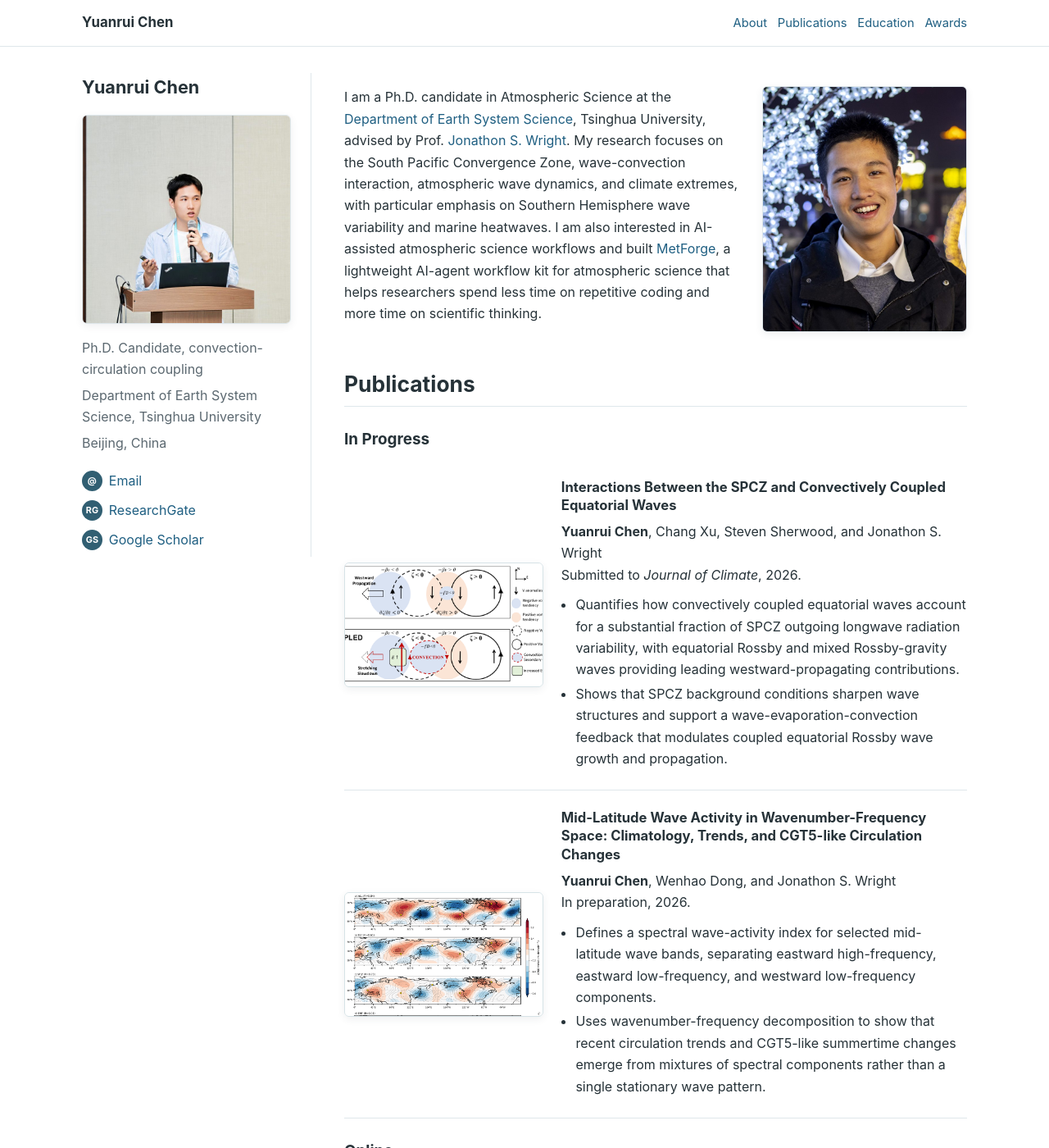
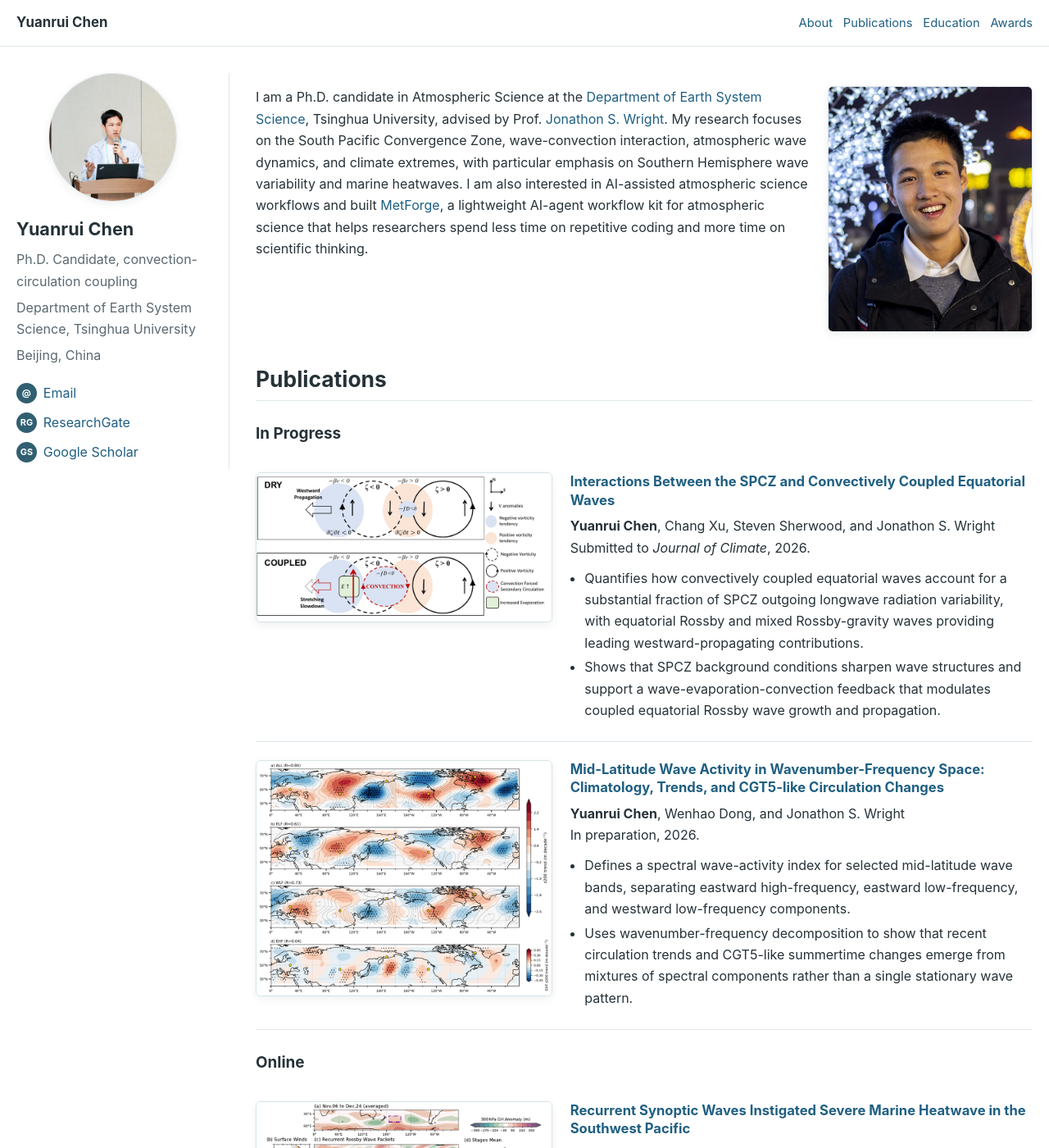
Before and after one commit to yuanruichen/yuanruichen.github.io, a Jekyll site: the page built from index.md, in a window 1280 px wide and 1400 px high. Shown: the whole window at 82% size. Built offline with Jekyll 4.4.1, drawn with Linux system fonts in a browser that asks for light colours.

Commit message:
Refine homepage layout and publication links
Widen the homepage layout, rebalance publication cards toward larger full-image thumbnails, move the sidebar avatar above the name as a circular image, replace the Wave-convection thumbnail with Figure13, and link all publication titles.

```diff
--- a/_layouts/default.html
+++ b/_layouts/default.html
@@ -21,8 +21,8 @@
 
     <main class="page-shell">
       <aside class="profile" aria-label="Profile">
+        <img class="profile__photo" src="{{ '/assets/images/profile-talk.jpg' | relative_url }}" alt="Yuanrui Chen presenting at a workshop">
         <div class="profile__name">{{ site.author.name }}</div>
-        <img class="profile__photo" src="{{ '/assets/images/profile-talk.jpg' | relative_url }}" alt="Yuanrui Chen presenting at a workshop">
         <div class="profile__bio">{{ site.author.bio }}</div>
         <div class="profile__affiliation">{{ site.author.affiliation }}</div>
         <div class="profile__location">{{ site.author.location }}</div>
--- a/assets/css/main.scss
+++ b/assets/css/main.scss
@@ -10,7 +10,7 @@
   --accent: #315f72;
   --accent-soft: #e8f1f4;
   --warm: #c65f3a;
-  --max-width: 1120px;
+  --max-width: 1360px;
 }
 
 * {
@@ -72,8 +72,8 @@ a:hover {
   margin: 0 auto;
   padding: 2rem 1.25rem 4rem;
   display: grid;
-  grid-template-columns: minmax(220px, 280px) minmax(0, 1fr);
-  gap: 2.5rem;
+  grid-template-columns: minmax(210px, 260px) minmax(0, 1fr);
+  gap: 2rem;
 }
 
 .profile {
@@ -91,11 +91,11 @@ a:hover {
 
 .profile__photo {
   display: block;
-  width: 100%;
-  margin: .9rem 0 1rem;
+  width: 66.666%;
+  margin: 0 auto 1rem;
   aspect-ratio: 1 / 1;
   object-fit: cover;
-  border-radius: 6px;
+  border-radius: 50%;
   border: 1px solid var(--line);
   box-shadow: 0 3px 10px rgba(45, 69, 78, .08);
 }
@@ -200,9 +200,9 @@ h3 {
 
 .paper-box {
   display: grid;
-  grid-template-columns: minmax(180px, 32%) minmax(0, 1fr);
+  grid-template-columns: minmax(260px, 38.2%) minmax(0, 1fr);
   gap: 1.35rem;
-  align-items: center;
+  align-items: start;
   border-bottom: 1px solid var(--line);
   padding: 1.35rem 0;
 }
@@ -225,10 +225,8 @@ h3 {
 }
 
 .paper-thumb {
-  display: grid;
-  place-items: center;
+  display: block;
   margin: 0;
-  aspect-ratio: 16 / 10;
   overflow: hidden;
   border: 1px solid #d7e3e7;
   border-radius: 6px;
@@ -238,12 +236,15 @@ h3 {
 
 .paper-thumb img {
   width: 100%;
-  height: 100%;
+  height: auto;
   display: block;
-  object-fit: cover;
+  object-fit: contain;
 }
 
 .paper-thumb--empty {
+  display: grid;
+  place-items: center;
+  min-height: 150px;
   color: #fff;
   background:
     linear-gradient(135deg, rgba(49, 95, 114, .88), rgba(198, 95, 58, .78)),
@@ -288,8 +289,4 @@ h3 {
     grid-template-columns: 1fr;
     gap: .9rem;
   }
-
-  .paper-thumb {
-    aspect-ratio: 16 / 9;
-  }
 }
--- a/index.md
+++ b/index.md
@@ -23,7 +23,7 @@ I am a Ph.D. candidate in Atmospheric Science at the [Department of Earth System
 <div class="paper-box-image"><figure class="paper-thumb"><img src="/assets/images/publications/spcz-ccew.png" alt="Schematic of SPCZ and convectively coupled equatorial wave feedback"></figure></div>
 <div class="paper-box-text" markdown="1">
 
-### Interactions Between the SPCZ and Convectively Coupled Equatorial Waves
+### [Interactions Between the SPCZ and Convectively Coupled Equatorial Waves](https://scholar.google.com/scholar?q=%22Interactions+Between+the+SPCZ+and+Convectively+Coupled+Equatorial+Waves%22)
 
 **Yuanrui Chen**, Chang Xu, Steven Sherwood, and Jonathon S. Wright
 Submitted to *Journal of Climate*, 2026.
@@ -37,7 +37,7 @@ Submitted to *Journal of Climate*, 2026.
 <div class="paper-box-image"><figure class="paper-thumb"><img src="/assets/images/publications/wave-spectra.png" alt="Spectral wave activity trend decomposition"></figure></div>
 <div class="paper-box-text" markdown="1">
 
-### Mid-Latitude Wave Activity in Wavenumber-Frequency Space: Climatology, Trends, and CGT5-like Circulation Changes
+### [Mid-Latitude Wave Activity in Wavenumber-Frequency Space: Climatology, Trends, and CGT5-like Circulation Changes](https://scholar.google.com/scholar?q=%22Mid-Latitude+Wave+Activity+in+Wavenumber-Frequency+Space%22)
 
 **Yuanrui Chen**, Wenhao Dong, and Jonathon S. Wright
 In preparation, 2026.
@@ -53,7 +53,7 @@ In preparation, 2026.
 <div class="paper-box-image"><figure class="paper-thumb"><img src="/assets/images/publications/mhw-rrwp.png" alt="Recurrent Rossby wave packets during the Southwest Pacific marine heatwave"></figure></div>
 <div class="paper-box-text" markdown="1">
 
-### Recurrent Synoptic Waves Instigated Severe Marine Heatwave in the Southwest Pacific
+### [Recurrent Synoptic Waves Instigated Severe Marine Heatwave in the Southwest Pacific](https://doi.org/10.1029/2024JD043232)
 
 **Yuanrui Chen**, Fanghua Xu, and Jonathon S. Wright
 *Journal of Geophysical Research: Atmospheres*, 130, e2024JD043232, 2025.
@@ -67,7 +67,7 @@ In preparation, 2026.
 <div class="paper-box-image"><figure class="paper-thumb"><img src="/assets/images/publications/zw5-mode.png" alt="Summertime Southern Hemisphere zonal wavenumber-5 mode"></figure></div>
 <div class="paper-box-text" markdown="1">
 
-### On the Dynamics and Impacts of the Summertime Southern Hemisphere Dominant Wave Mode
+### [On the Dynamics and Impacts of the Summertime Southern Hemisphere Dominant Wave Mode](https://doi.org/10.1002/qj.5069)
 
 **Yuanrui Chen**, Yanluan Lin, and Jonathon S. Wright
 *Quarterly Journal of the Royal Meteorological Society*, 151(773), e5069, 2025.
@@ -81,7 +81,7 @@ In preparation, 2026.
 <div class="paper-box-image"><figure class="paper-thumb"><img src="/assets/images/publications/cqm-schematic.png" alt="Coupled Quadrupole Mode schematic in the South Pacific"></figure></div>
 <div class="paper-box-text" markdown="1">
 
-### A Coupled Quadrupole Mode in the South Pacific
+### [A Coupled Quadrupole Mode in the South Pacific](https://doi.org/10.1175/JCLI-D-23-0638.1)
 
 **Yuanrui Chen** and Jonathon S. Wright
 *Journal of Climate*, 37, 6109-6126, 2024.
@@ -95,7 +95,7 @@ In preparation, 2026.
 <div class="paper-box-image"><figure class="paper-thumb"><img src="/assets/images/publications/james-spcz-bias.png" alt="Wave-convection interaction and SPCZ model bias preview"></figure></div>
 <div class="paper-box-text" markdown="1">
 
-### Wave-convection interactions amplify convective parameterization biases in the South Pacific Convergence Zone
+### [Wave-convection interactions amplify convective parameterization biases in the South Pacific Convergence Zone](https://doi.org/10.1029/2024MS004334)
 
 **Yuanrui Chen**, Wenchao Chu, Jonathon S. Wright, and Yanluan Lin
 *Journal of Advances in Modeling Earth Systems*, 16, e2024MS004334, 2024.
@@ -109,7 +109,7 @@ In preparation, 2026.
 <div class="paper-box-image"><figure class="paper-thumb paper-thumb--empty"><span>Air-Sea Flux</span></figure></div>
 <div class="paper-box-text" markdown="1">
 
-### Estimation of gas exchange rate and carbon dioxide gas flux at the sea-air interface
+### [Estimation of gas exchange rate and carbon dioxide gas flux at the sea-air interface](https://scholar.google.com/scholar?q=%22Estimation+of+gas+exchange+rate+and+carbon+dioxide+gas+flux+at+the+sea-air+interface%22)
 
 **Yuanrui Chen**, Dongliang Zhao, and Zhaohui Lin
 *Haiyang Xuebao*, 43(9), 8-20, 2021.
```
Also changed, not shown: assets/images/publications/james-spcz-bias.png.
